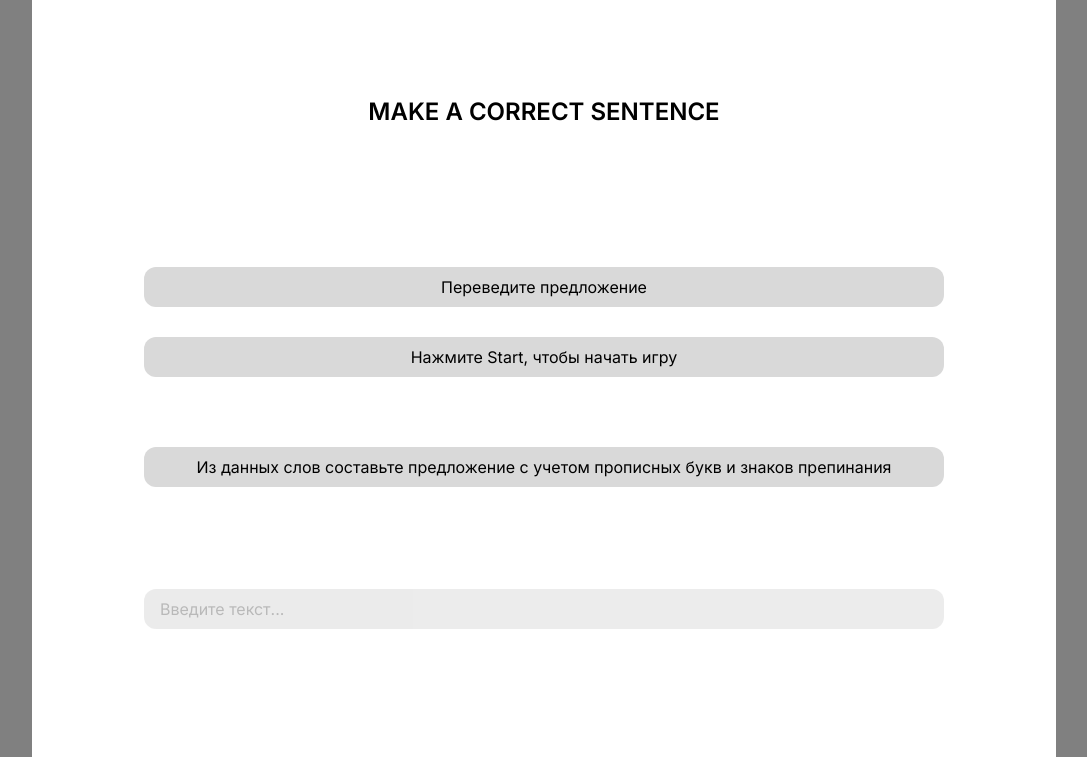
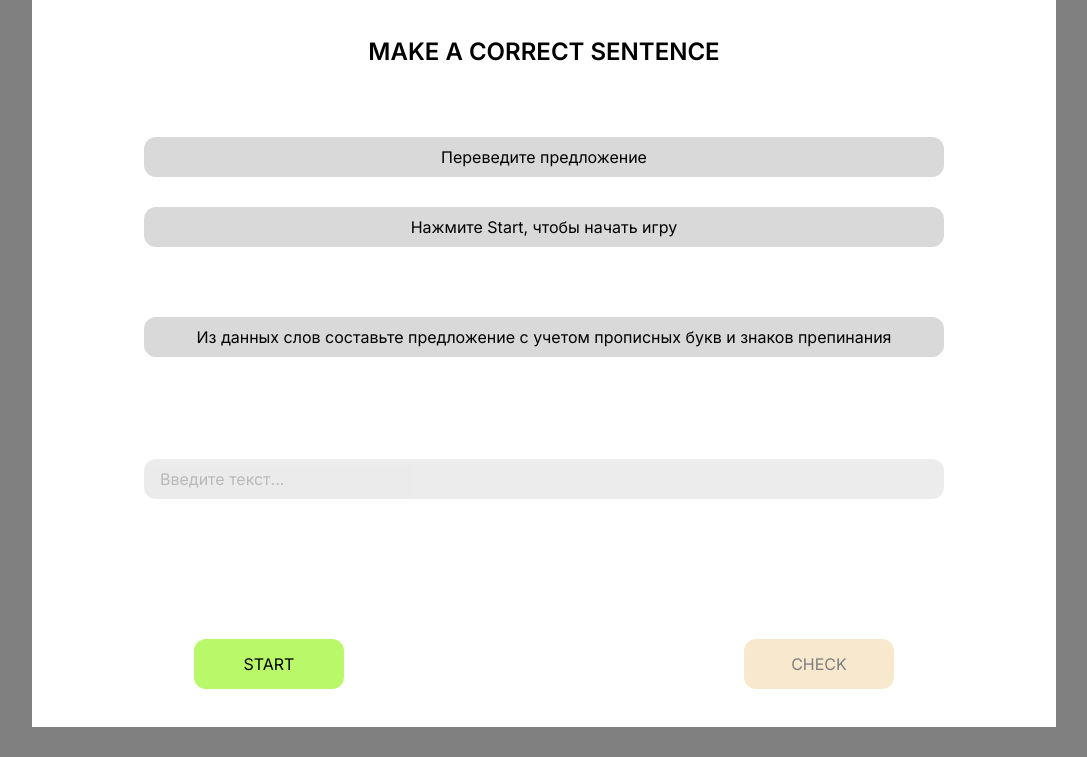
Before and after one commit to vsv-noon/make-a-correct-sentence, a plain HTML site: page index.html in a window 1280 px wide. Shown: the part 43-800 px from the top of the page, without its empty margins (96-1183 px from the left). Drawn offline with Linux system fonts and the light colour scheme.

Commit message:
feat: change margins

```diff
--- a/css/style.css
+++ b/css/style.css
@@ -27,7 +27,6 @@ body {
   justify-content: end;
   align-items: end;
   background-color: var(--background-light);
-  /* padding: 20px; */
 }
 
 .theme-changer-label {
@@ -68,7 +67,7 @@ body {
 .main {
   /* width: 824px; */
   max-width: 1024px;
-  height: 1024px;
+  height: 90vh;
   background-color: var(--background-light);
   margin: 0 auto;
   display: flex;
@@ -89,7 +88,7 @@ body {
 .h1 {
   width: 100%;
   text-align: center;
-  margin: 70px 312px 120px 312px;
+  margin: 10px 312px 50px 312px;
   font-size: 24px;
   font-weight: 600;
   line-height: 70px;
@@ -139,7 +138,7 @@ body {
 }
 
 .result {
-  margin-bottom: 90px;
+  margin-bottom: 50px;
   font-size: 20px;
   color: red;
   background: transparent;
```
